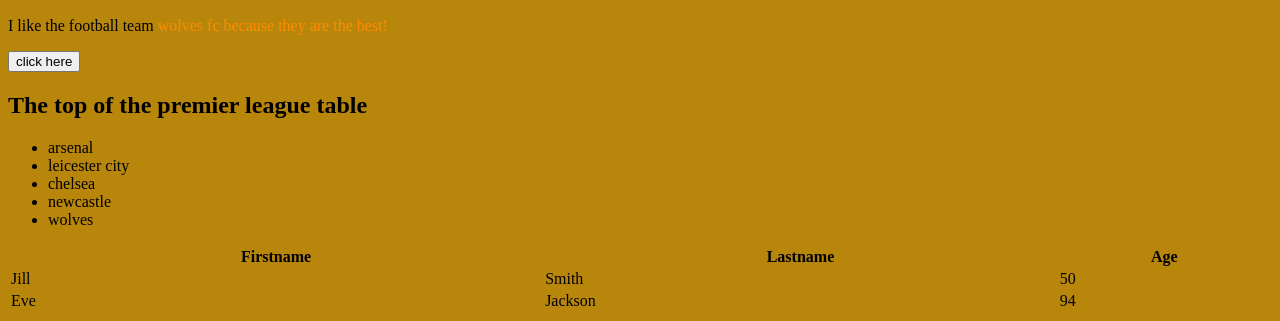
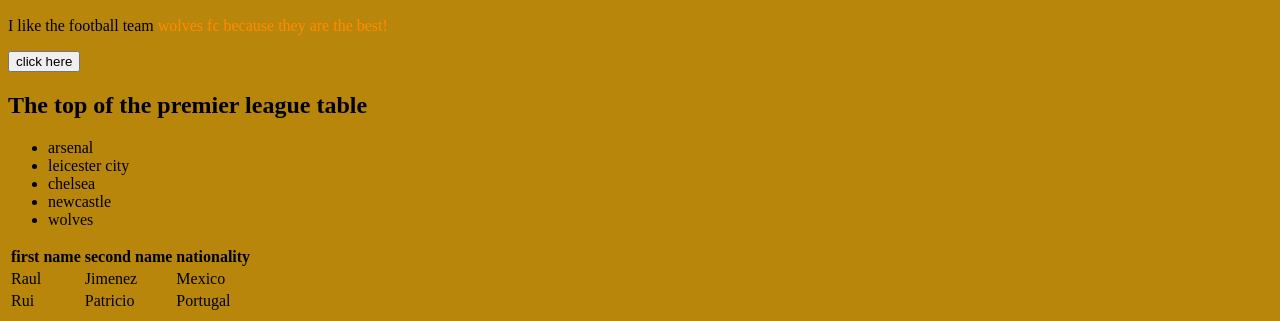
Before and after one commit to emstrez/programming-p, a plain HTML site: page index.html in a window 1280 px wide. Shown: the part 820-1141 px from the top of the page. Drawn offline with Linux system fonts and the light colour scheme.

Commit message:
Update index.html

```diff
--- a/index.html
+++ b/index.html
@@ -21,21 +21,21 @@
       <li>newcastle</li>
       <li>wolves</li>
     </ul>
-   <table style="width:100%">
+   <table>
   <tr>
-    <th>Firstname</th>
-    <th>Lastname</th>
-    <th>Age</th>
+    <th>first name</th>
+    <th>second name</th>
+    <th>nationality</th>
   </tr>
   <tr>
-    <td>Jill</td>
-    <td>Smith</td>
-    <td>50</td>
+    <td>Raul </td>
+    <td>Jimenez</td>
+    <td>Mexico</td>
   </tr>
   <tr>
-    <td>Eve</td>
-    <td>Jackson</td>
-    <td>94</td>
+    <td>Rui</td>
+    <td>Patricio</td>
+    <td>Portugal</td>
   </tr>
 </table>
   </body>
```
